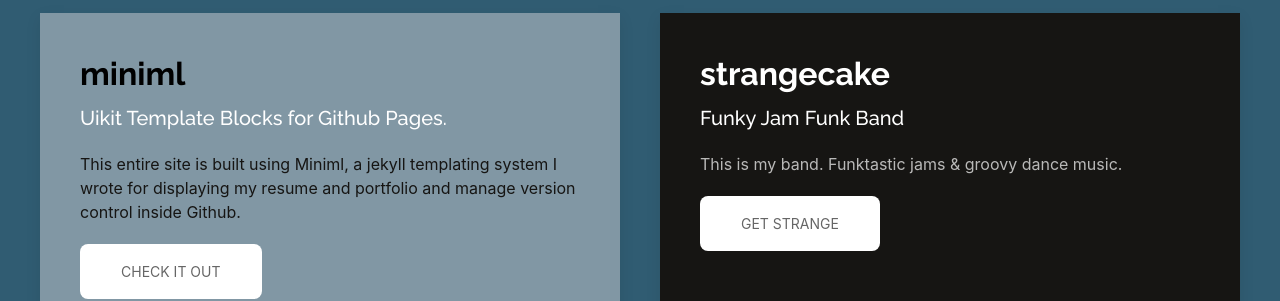
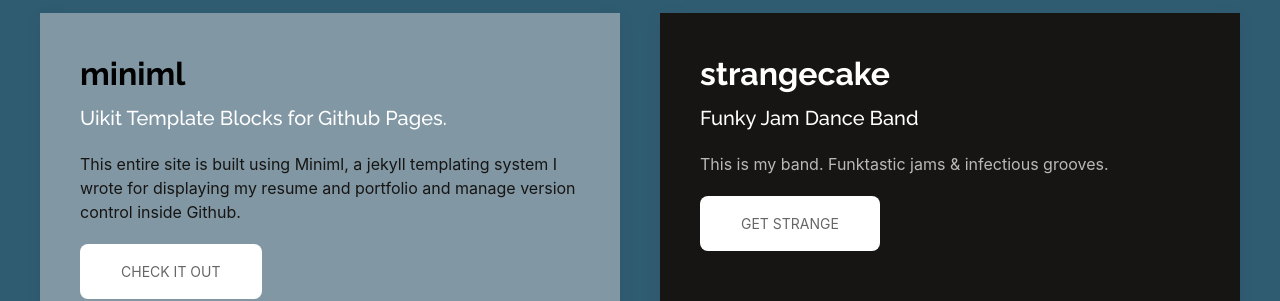
Before and after one commit to kre8t/kre8t.github.io, a Jekyll site: the page built from index.html, in a window 1280 px wide and 900 px high, scrolled down 821 px. Shown: the part 391-692 px from the top of the window. Built offline with Jekyll 4.4.1, drawn with Linux system fonts in a browser that asks for light colours.

Commit message:
Update currentprojects.html

```diff
--- a/_includes/sections/currentprojects.html
+++ b/_includes/sections/currentprojects.html
@@ -18,11 +18,11 @@
         <div class="uk-width-1-2@m">
           <div class="uk-text-center uk-text-left@m">
             <div class="uk-card uk-card-secondary uk-card-body">
-              <h2 class="uk-margin-remove-bottom"><a href="https://strangecakeband.com">strangecake</a></h2>
-              <h4 class="uk-margin-small-top">Funky Jam Funk Band</h4>
-              <p>This is my band. Funktastic jams & groovy dance music.
+              <h2 class="uk-margin-remove-bottom"><a href="https://www.youtube.com/@strangecake">strangecake</a></h2>
+              <h4 class="uk-margin-small-top">Funky Jam Dance Band</h4>
+              <p>This is my band. Funktastic jams & infectious grooves.
               </p>
-              <a class="uk-button uk-button-primary uk-button-large" href="https://strangecakeband.com">Get Strange</a>
+              <a class="uk-button uk-button-primary uk-button-large" href="https://www.youtube.com/@strangecake">Get Strange</a>
             </div>
           </div>
         </div>
```
